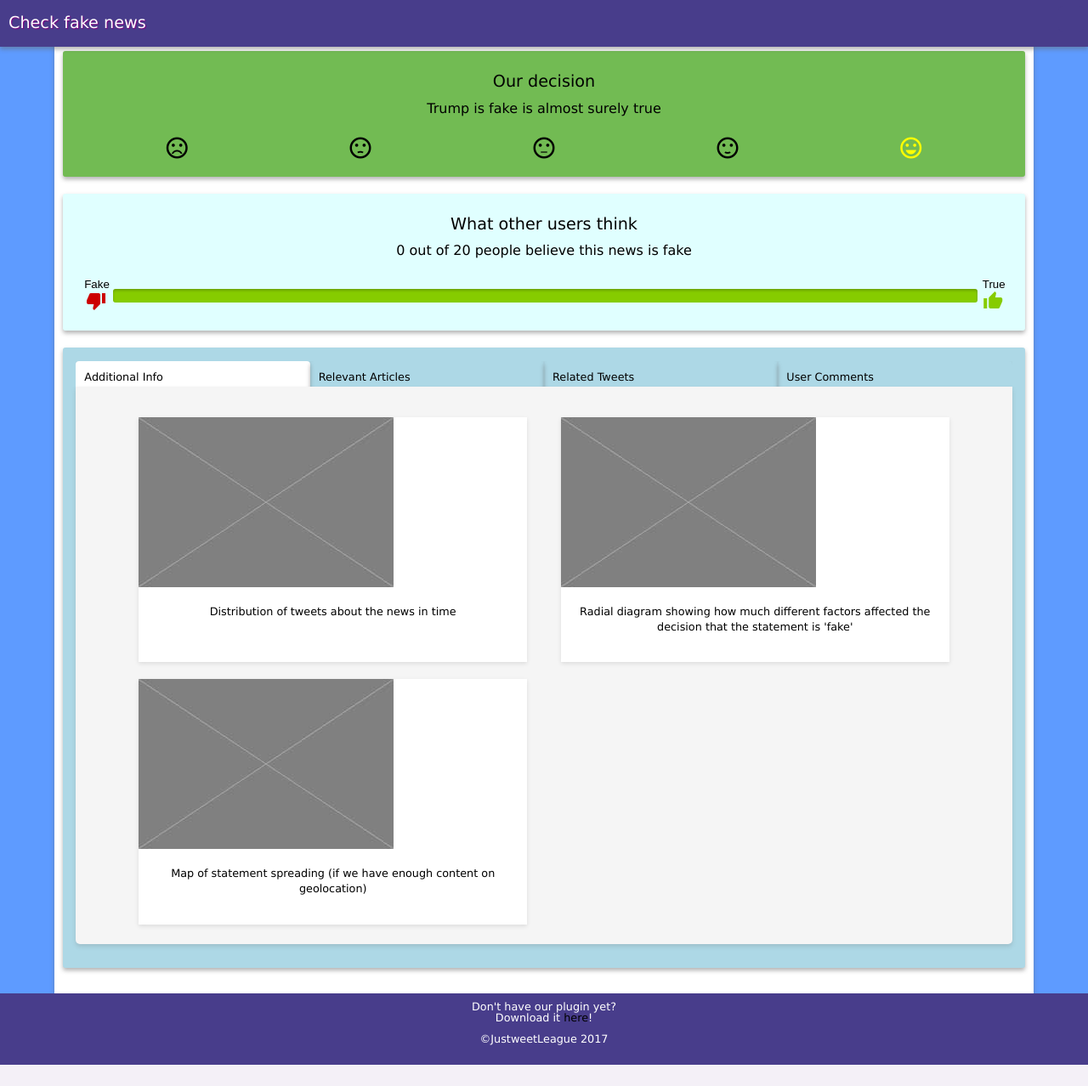
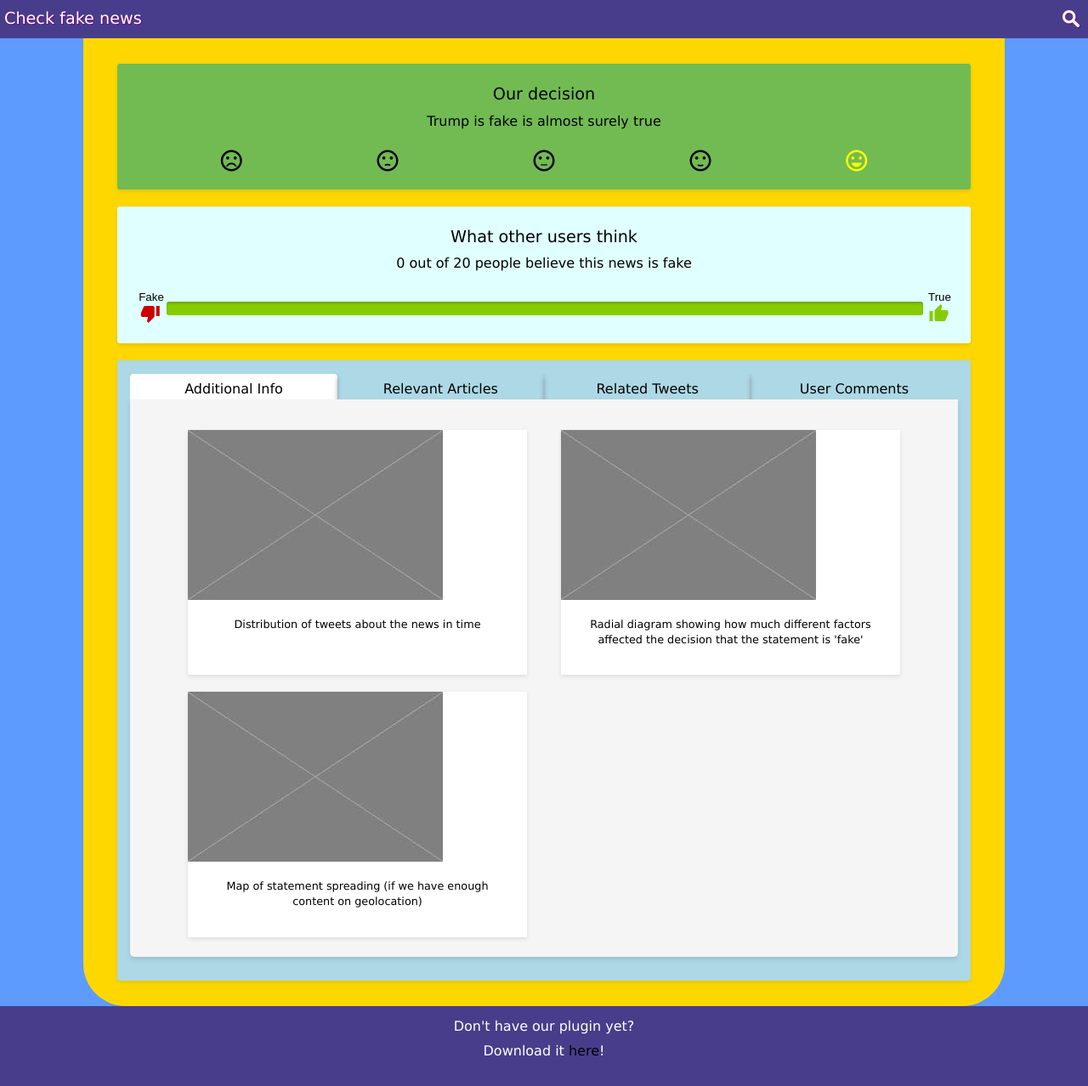
Before and after one commit to JustweetLeague/website, a Django app: page /statement/1/ in a window 1280 px wide. Shown: the whole page at 85% size. Before the commit the page ends 1253 px from the top, so only its background shows below. Run offline with Django 3.2, Linux system fonts and the light colour scheme; data comes from the database, SQL or seed files in the repository.

Commit message:
updated styles

```diff
--- a/fakenews/fakenews/static/styles.css
+++ b/fakenews/fakenews/static/styles.css
@@ -31,6 +31,11 @@
     width: 100%;
     margin: auto;
     line-height: 1.8;
+
+    /* making footer main and header work together */
+    display: flex;
+    flex-direction: column;
+    min-height: 100vh;
 }
 
 strong {
@@ -56,10 +61,6 @@
     margin: auto;
 }
 
-.home h3 {
-    padding: 10px 10px 200px 10px;
-}
-
 p {
     margin-bottom: 1em;
 }
@@ -82,42 +83,86 @@
     text-align: center;
 }
 
-header {
-    width: 100%;
-    background-color: DarkSlateBlue;
-    box-shadow: 0px 3px 5px rgba(100, 100, 100, 0.49);
-    top: 0;
-    position: absolute;
+header{
+   /* We want the header to have a static height,
+   it will always take up just as much space as it needs.  */
+   /* 0 flex-grow, 0 flex-shrink, auto flex-basis */
+   flex: 0 0 auto;
+   display: flex;
+   background-color: DarkSlateBlue;
+   height: 45px;
 }
-
 header h1 {
     font-size: 1.2em;
-    padding: 10px 0px 10px 10px;
-    float: left;
+    padding: 5px 0px 5px 5px;
 }
 
 header .searchWrapper {
     width: 50%;
     padding: 5px 0px 5px 0px;
-    float: right;
 }
 
-footer {
-    width: 100%;
+main{
+   /* By setting flex-grow to 1, the main content will take up
+   all of the remaining space on the page.
+   The other elements have flex-grow: 0 and won't contest the free space. */
+   /* 1 flex-grow, 0 flex-shrink, auto flex-basis */
+   flex: 1 0 auto;
+}
+.content {
+    width: 80%;
+    margin: 0 auto;
+    background-color: gold;
+    height: 100%;
+    padding: 10px 30px;
+    border-radius: 0px 0px 50px 50px;
+}
+
+footer{
+   /* Like the header, the footer will have a static height - it shouldn't grow or shrink.  */
+   /* 0 flex-grow, 0 flex-shrink, auto flex-basis */
+   flex: 0 0 auto;
     background-color: DarkSlateBlue;
     text-align: center;
-    font-size: .8em;
-    position: relative;
-    bottom: 0;
-    left: 0;
     padding-bottom: 10px;
     padding-top: 10px;
 }
-
 footer p {
-    line-height: 1;
     color: white;
 }
+/* Homepage */
+.home {
+    width: 90%;
+    margin: auto;
+    text-align: center;
+}
+
+.home h1 {
+    font-size: 3em;
+    text-align: center;
+    padding: 1em;
+}
+
+.home h2 {
+    text-align: center;
+    font-style: italic;
+}
+.home h3 {
+    margin: auto;
+    padding-top: 10px;
+    clear: both;
+    padding: 10px 10px 200px 10px;
+}
+.home p {
+    text-align: center;
+}
+
+.home .searchWrapper {
+    width: 100%;
+    margin: auto;
+    padding: 30px 10px 30px 10px;
+}
+
 
 
 /* All Progress Bars */
@@ -186,57 +231,13 @@
     text-shadow: 0px 5px 5px rgba(100, 100, 100, 0.9);
 }
 
-.container {
-    width: 90%;
-    min-height: 650px;
-    background: white;
-    margin: auto;
-    margin-top: 0;
-    margin-bottom: 0;
-    padding: 40px 0 10px 0;
-    box-shadow: 0px 3px 5px rgba(100, 100, 100, 0.49);
-}
-
-.home {
-    width: 90%;
-    margin: auto;
-}
-
-.home h1 {
-    font-size: 3em;
-    text-align: center;
-    padding: 1em;
-}
-
-.home h2 {
-    text-align: center;
-    font-style: italic;
-}
-
-.home .searchWrapper {
-    width: 100%;
-    margin: auto;
-    padding: 30px 10px 30px 10px;
-}
-
-.home h3 {
-    margin: auto;
-    padding-top: 10px;
-    clear: both;
-}
-
-.home p {
-    text-align: center;
-}
-
-
 /* search bar */
 
 
 /* Form wrapper styling */
 
 .searchWrapper {
-    width: 600px;
+    /*width: 600px;*/
     margin: 0 auto;
     text-align: center;
     padding: 10px 10px 10px 10px;
@@ -248,20 +249,23 @@
 .searchWrapper input {
     width: 100%;
     height: 40px;
-    margin: 0 auto;
-    padding: 10px 50px 10px 10px;
+    /*margin: 0 auto;
+    padding: 10px 50px 10px 10px;*/
     font-size: 15px;
     border: 0;
     background: #EEE;
     border-radius: 5px 5px 5px 5px;
-    box-shadow: 0px 3px 5px rgba(100, 100, 100, 0.49);
+    box-shadow: 0 2px 5px rgba(0, 0, 0, 0.1);
     overflow: scroll;
 }
 
+.searchWrapper input:hover {
+    box-shadow: 0 4px 5px rgba(0, 0, 0, 0.2);
+}
 .searchWrapper input:focus {
     outline: 0;
     background: #fff;
-    box-shadow: 0 0 2px rgba(0, 0, 0, .8) inset;
+    box-shadow: 0 4px 5px rgba(0, 0, 0, 0.2) inset;
 }
 
 .searchWrapper button {
@@ -270,11 +274,11 @@
     height: 40px;
     margin: 0 auto;
     margin-top: 10px;
-    padding: 10px 10px 10px 10px;
+    /*padding: 10px 10px 10px 10px;*/
     font-size: 15px;
     border: 0;
     border-radius: 5px 5px 5px 5px;
-    box-shadow: 0px 3px 5px rgba(100, 100, 100, 0.49);
+    box-shadow: 0 2px 5px rgba(0, 0, 0, 0.1);
     background-color: azure;
 }
 
@@ -288,7 +292,7 @@
 }
 
 .searchWrapper button:hover {
-    /*background: url(../_img/searchActive.png) no-repeat center center;*/
+    box-shadow: 0 4px 5px rgba(0, 0, 0, 0.2);
 }
 
 
@@ -308,22 +312,22 @@
     border-radius: 5px 5px 5px 5px;
     font-size: 14px;
     background-color: DarkSlateBlue;
-    /*background-image: url('../_img/searchIcon.png');*/
+    background-image: url('_img/searchIconh1.png');
     background-position: 5px 5px;
     background-repeat: no-repeat;
     -webkit-transition: width 0.4s ease-in-out;
     transition: width 0.4s ease-in-out;
+    outline: none;
 }
 
-.searchHeader input[type=text]:focus {
+.searchHeader input:focus {
     width: 400px;
-    background-color: snow;
+    background-color: white;
     padding: 10px 20px 10px 40px;
 }
 
 .searchHeader input:hover:not(:focus) {
-    /*background: url(../_img/searchIconAcive.png) no-repeat center center;
-    */
+    background: url('_img/searchIconhover.png') no-repeat center center;
     cursor: pointer;
 }
 
@@ -334,7 +338,10 @@
     margin: 20px 10px auto;
     border-radius: 3px 3px 3px 3px;
     padding: 1.2em 1.2em 1.2em 1.2em;
-    box-shadow: 0px 3px 5px rgba(100, 100, 100, 0.49);
+     box-shadow: 0 2px 5px rgba(0, 0, 0, 0.1);
+}
+.card:hover {
+    box-shadow: 0 4px 5px rgba(0, 0, 0, 0.2);
 }
 
 .decision {
@@ -364,22 +371,14 @@
     background-color: lightblue;
     margin-bottom: 20px;
 }
+.subsections li {
+    text-align: center;
+    font-size: 16px;
+    line-height: 1.4;
+}
 
 
 /* Graph card */
-
-
-/*
-.graph {
-    width: 40%;
-    height: 100px;
-    margin-top: 10px;
-    margin-bottom: 10px;
-    display: inline-block;
-    align-items: left;
-    background-color: lavender;
-}
-*/
 
 .grid {
     width: 100%;
--- a/fakenews/fakenews/templates/base.html
+++ b/fakenews/fakenews/templates/base.html
@@ -13,6 +13,5 @@
 
     <body>
         {% block content %} {% endblock content %}
-        <script type="text/javascript" src="{% static 'tabs.js' %}"></script>
     </body>
 </htlm>
--- a/fakenews/fakenews/templates/website/statement.html
+++ b/fakenews/fakenews/templates/website/statement.html
@@ -1,12 +1,13 @@
 {% extends "base.html" %} {% block content %}
 <header role=“banner”>
     <h1><a href="{% url 'index' %}">Check fake news</a></h1>
-    <form action="{% url 'search' %}" class="searchHeader">
-        <input type="text" name="search">
+    <form action="{% url 'search' %}" class="searchHeader" method="POST">
+        {% csrf_token %} {{ form }}
+        <input type="text" placeholder="">
     </form>
 </header>
-<main role=“main” class="container">
-    <article>
+<main role=“main”>
+    <article class="content">
         <div>
             {% if item.fakeness == 4 %}
             <section class="card decision" style="background-color: #ff5d55 ">
@@ -198,9 +199,7 @@
                     </div>
                 </div>
             </div>
-
             <!-- The Modals -->
-
             <div id="myModal" class="modal">
                 <!-- Modal content -->
                 <div class="modal-content">
@@ -217,7 +216,6 @@
                     </div>
                 </div>
             </div>
-
             <div id="myModal-2" class="modal">
                 <!-- Modal content -->
                 <div class="modal-content">
@@ -234,7 +232,6 @@
                     </div>
                 </div>
             </div>
-
             <div id="myModal-3" class="modal">
                 <!-- Modal content -->
                 <div class="modal-content">
@@ -251,16 +248,13 @@
                     </div>
                 </div>
             </div>
-
         </section>
     </article>
 </main>
 <footer role=“contentinfo”>
     <p>Don't have our plugin yet?
         <br> Download it <a href="index.htm">here</a>!</p>
-    <p>&copy;JustweetLeague 2017</p>
 </footer>
-
 <script>
 // Get the modal
 var modal = document.getElementById('myModal'); // Get the button that opens the modal
@@ -284,4 +278,6 @@
     }
 }
 </script>
+<script type="text/javascript" src="{% static 'tabs.js' %}"></script>
+
 {% endblock content %}
```
Also changed, not shown: fakenews/fakenews/templates/website/index.html (+5 -5 lines), fakenews/fakenews/templates/website/related_dump.html (+20 -0 lines), fakenews/fakenews/templates/website/search.html (+5 -5 lines), fakenews/fakenews/static/_img/search.png (deleted), fakenews/fakenews/static/_img/searchActive.png (deleted), fakenews/fakenews/static/_img/searchIcon.png (deleted), fakenews/fakenews/static/_img/searchIconAcive.png (deleted), fakenews/fakenews/static/_img/searchIconh1.png (added), fakenews/fakenews/static/_img/searchIconhover.png (added).
